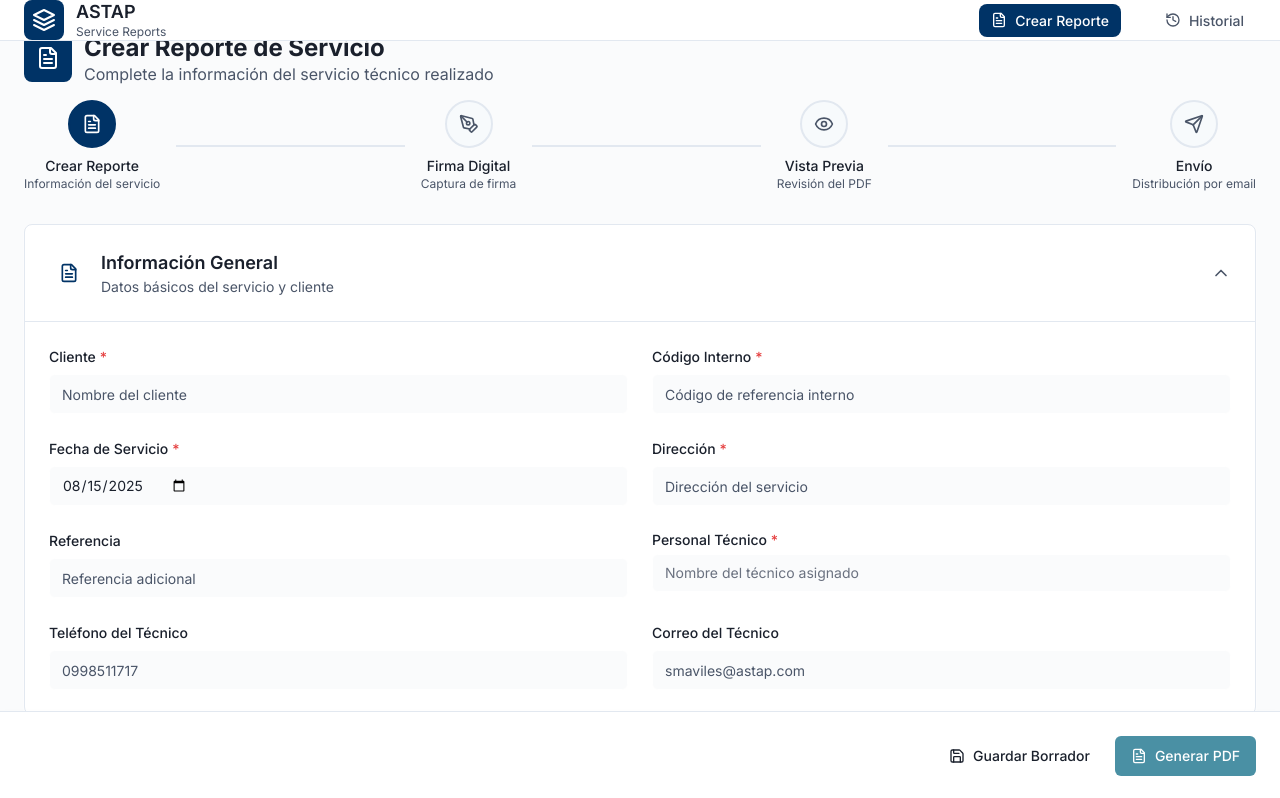
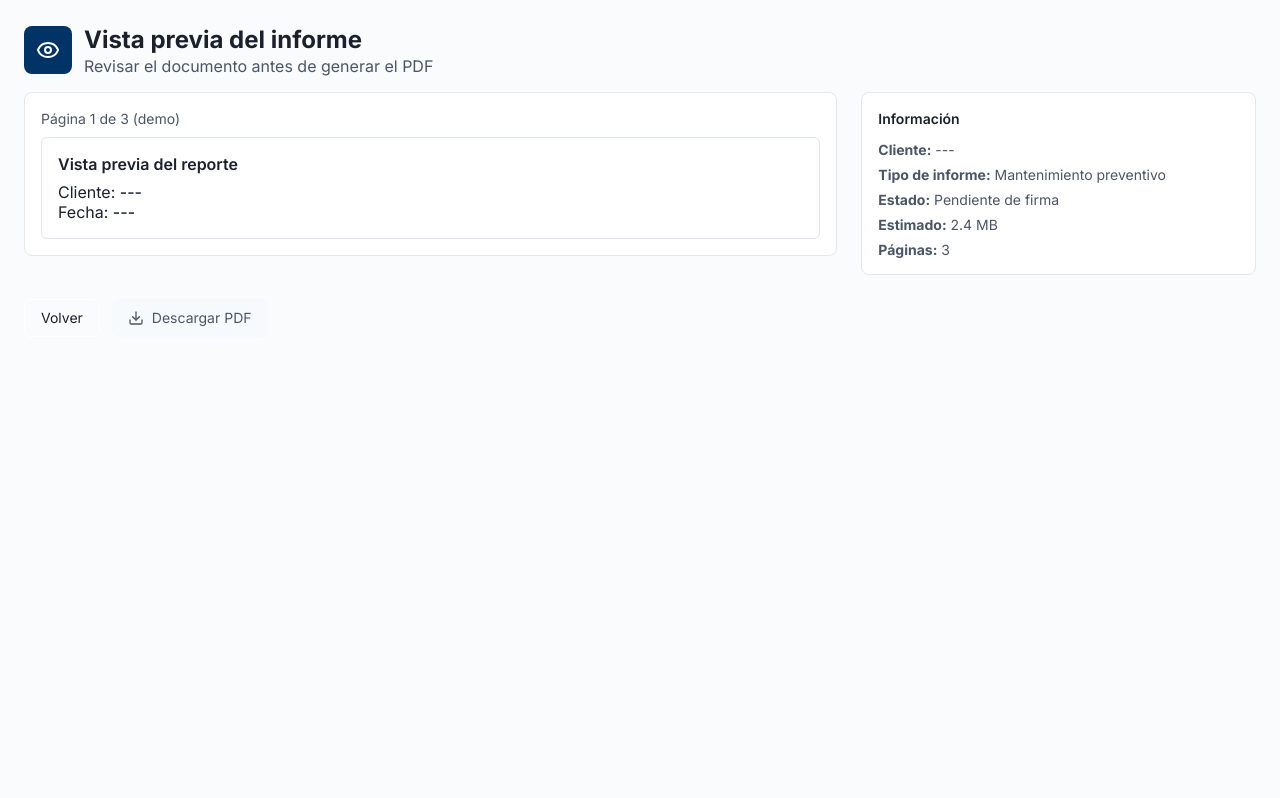
Before and after one commit to Djjasline/prueba-completa, a React (Vite) app: page /service-report-creation in a window 1280 px wide. Shown: the top 798 px of the page. Built offline with nearby package versions, Linux system fonts and the light colour scheme.

Commit message:
Update index.jsx

```diff
--- a/src/pages/service-report-creation/index.jsx
+++ b/src/pages/service-report-creation/index.jsx
@@ -1,364 +1,130 @@
-import React, { useState, useEffect } from 'react';
-import { useNavigate } from 'react-router-dom';
-import Header from '../../components/ui/Header';
-import WorkflowProgress from '../../components/ui/WorkflowProgress';
-import ContextualActionBar from '../../components/ui/ContextualActionBar';
-import GeneralInformationSection from './components/GeneralInformationSection';
-import DynamicTestingTable from './components/DynamicTestingTable';
-import ActivitiesIncidentsSection from './components/ActivitiesIncidentsSection';
-import MaterialsUsageSection from './components/MaterialsUsageSection';
-import EquipmentDetailsSection from './components/EquipmentDetailsSection';
-import ResponsiblePartiesSection from './components/ResponsiblePartiesSection';
-import DigitalSignatureSection from './components/DigitalSignatureSection';
+import React, { useEffect, useMemo, useRef, useState } from 'react';
+import { useLocation, useNavigate } from 'react-router-dom';
 import Icon from '../../components/AppIcon';
 
-const ServiceReportCreation = () => {
+const PdfReportPreview = () => {
+  const location = useLocation();
   const navigate = useNavigate();
-  const [isLoading, setIsLoading] = useState(false);
-  const [collapsedSections, setCollapsedSections] = useState({
-    generalInfo: false,
-    beforeTesting: false,
-    activitiesIncidents: false,
-    afterTesting: false,
-    materialsUsage: false,
-    equipmentDetails: false,
-    responsibleParties: false,
-    digitalSignatures: false
-  });
+  const containerRef = useRef(null);
 
-  const [formData, setFormData] = useState({
-    generalInfo: {
-      client: '',
-      internalCode: '',
-      serviceDate: new Date().toISOString().split('T')[0],
-      address: '',
-      reference: '',
-      technicalPersonnel: ''
-    },
-    beforeTesting: [],
-    activitiesIncidents: {
-      activitiesDescription: '',
-      activitiesEvidenceUrl: '',
-      activitiesEvidenceImages: [],
-      incidentsDescription: '',
-      incidentsEvidenceUrl: '',
-      incidentsEvidenceImages: []
-    },
-    afterTesting: [],
-    materialsUsage: [],
-    equipmentDetails: {
-      type: '',
-      brand: '',
-      model: '',
-      serialNumber: '',
-      year: '',
-      vinChassis: '',
-      plateNumber: '',
-      workHours: '',
-      mileage: '',
-      panoramicImage: ''
-    },
-    responsibleParties: {
-      astap: {
-        name: '',
-        position: '',
-        phone: '',
-        email: ''
-      },
-      client: {
-        name: '',
-        position: '',
-        phone: '',
-        email: ''
-      }
-    },
-    digitalSignatures: {
-      astap: null,
-      client: null
+  // 1) Intenta tomar del navigate (state) y si no, del localStorage
+  const reportData = useMemo(() => {
+    if (location.state?.reportData) return location.state.reportData;
+    try {
+      const raw = localStorage.getItem('astap-report-for-pdf'); // fallback que guardamos antes
+      return raw ? JSON.parse(raw) : null;
+    } catch {
+      return null;
     }
-  });
+  }, [location.state]);
 
-  // Load saved data from localStorage on component mount
+  // 2) Estado para habilitar el botón cuando tengamos datos
+  const [ready, setReady] = useState(false);
+
   useEffect(() => {
-    const savedData = localStorage.getItem('astap-current-report');
-    if (savedData) {
-      try {
-        const parsedData = JSON.parse(savedData);
-        setFormData(parsedData);
-      } catch (error) {
-        console.error('Error loading saved report data:', error);
-      }
+    // Consideramos “lista” la vista cuando tenemos datos mínimos
+    if (reportData?.generalInfo?.client && reportData?.generalInfo?.serviceDate) {
+      setReady(true);
+    } else {
+      setReady(false);
     }
-  }, []);
+  }, [reportData]);
 
-  // Auto-save to localStorage whenever formData changes
-  useEffect(() => {
-    const timeoutId = setTimeout(() => {
-      localStorage.setItem('astap-current-report', JSON.stringify(formData));
-    }, 1000); // Debounce for 1 second
-
-    return () => clearTimeout(timeoutId);
-  }, [formData]);
-
-  const updateFormData = (section, data) => {
-    setFormData(prev => ({
-      ...prev,
-      [section]: data
-    }));
-  };
-
-  const toggleSection = (sectionKey) => {
-    setCollapsedSections(prev => ({
-      ...prev,
-      [sectionKey]: !prev[sectionKey]
-    }));
-  };
-
-  const validateForm = () => {
-    const errors = [];
-
-    // Validate general information
-    if (!formData.generalInfo.client.trim()) errors.push('Cliente es requerido');
-    if (!formData.generalInfo.internalCode.trim()) errors.push('Código interno es requerido');
-    if (!formData.generalInfo.serviceDate) errors.push('Fecha de servicio es requerida');
-    if (!formData.generalInfo.address.trim()) errors.push('Dirección es requerida');
-    if (!formData.generalInfo.technicalPersonnel.trim()) errors.push('Personal técnico es requerido');
-
-    // Validate equipment details
-    if (!formData.equipmentDetails.type.trim()) errors.push('Tipo de equipo es requerido');
-    if (!formData.equipmentDetails.brand.trim()) errors.push('Marca del equipo es requerida');
-    if (!formData.equipmentDetails.model.trim()) errors.push('Modelo del equipo es requerido');
-    if (!formData.equipmentDetails.serialNumber.trim()) errors.push('Número de serie es requerido');
-
-    // Validate responsible parties
-    if (!formData.responsibleParties.astap.name.trim()) errors.push('Nombre del técnico ASTAP es requerido');
-    if (!formData.responsibleParties.astap.position.trim()) errors.push('Cargo del técnico ASTAP es requerido');
-    if (!formData.responsibleParties.astap.phone.trim()) errors.push('Teléfono del técnico ASTAP es requerido');
-    if (!formData.responsibleParties.client.name.trim()) errors.push('Nombre del representante del cliente es requerido');
-    if (!formData.responsibleParties.client.position.trim()) errors.push('Cargo del representante del cliente es requerido');
-    if (!formData.responsibleParties.client.phone.trim()) errors.push('Teléfono del representante del cliente es requerido');
-
-    return errors;
-  };
-
-  const handleSaveDraft = async () => {
-    setIsLoading(true);
-
+  const handleDownloadPdf = async () => {
+    if (!ready || !reportData) return;
+    // Aquí puedes implementar html2canvas + jsPDF.
+    // Por ahora, solo simulamos la descarga:
     try {
-      // Simulate API call
-      await new Promise(resolve => setTimeout(resolve, 1500));
-
-      // Save to localStorage with timestamp
-      const draftData = {
-        ...formData,
-        savedAt: new Date().toISOString(),
-        status: 'draft'
-      };
-
-      localStorage.setItem(`astap-draft-${Date.now()}`, JSON.stringify(draftData));
-
-      // Show success message (in a real app, you'd use a toast notification)
-      alert('Borrador guardado exitosamente');
-
-    } catch (error) {
-      console.error('Error saving draft:', error);
-      alert('Error al guardar el borrador');
-    } finally {
-      setIsLoading(false);
+      // Simular render/generación
+      await new Promise((r) => setTimeout(r, 500));
+      alert('PDF generado (simulación). Integra html2canvas + jsPDF aquí.');
+    } catch (e) {
+      console.error(e);
+      alert('No se pudo generar el PDF.');
     }
   };
 
-  const handleGeneratePDF = async () => {
-    const validationErrors = validateForm();
-
-    if (validationErrors.length > 0) {
-      alert(`Por favor complete los siguientes campos:\n\n${validationErrors.join('\n')}`);
-      return;
-    }
-
-    if (!formData.digitalSignatures.astap || !formData.digitalSignatures.client) {
-      alert('Se requieren ambas firmas digitales para generar el PDF');
-      return;
-    }
-
-    setIsLoading(true);
-
-    try {
-      // Simulate PDF generation
-      await new Promise(resolve => setTimeout(resolve, 2000));
-
-      // In a real implementation, you would use html2canvas and jsPDF here
-      // For now, we'll navigate to the PDF preview page
-      navigate('/pdf-report-preview', {
-        state: { reportData: formData }
-      });
-
-    } catch (error) {
-      console.error('Error generating PDF:', error);
-      alert('Error al generar el PDF');
-    } finally {
-      setIsLoading(false);
-    }
-  };
-
-  const handleSendReport = async () => {
-    const validationErrors = validateForm();
-
-    if (validationErrors.length > 0) {
-      alert(`Por favor complete los siguientes campos:\n\n${validationErrors.join('\n')}`);
-      return;
-    }
-
-    if (!formData.digitalSignatures.astap || !formData.digitalSignatures.client) {
-      alert('Se requieren ambas firmas digitales para enviar el reporte');
-      return;
-    }
-
-    setIsLoading(true);
-
-    try {
-      // Simulate email sending
-      await new Promise(resolve => setTimeout(resolve, 1500));
-
-      // Navigate to email integration interface
-      navigate('/email-integration-interface', {
-        state: { reportData: formData }
-      });
-
-    } catch (error) {
-      console.error('Error sending report:', error);
-      alert('Error al enviar el reporte');
-    } finally {
-      setIsLoading(false);
-    }
-  };
-
-  const contextualActions = [
-    {
-      label: 'Guardar Borrador',
-      variant: 'outline',
-      icon: 'Save',
-      onClick: handleSaveDraft,
-      loading: isLoading
-    },
-    {
-      label: 'Generar PDF',
-      variant: 'secondary',
-      icon: 'FileText',
-      onClick: handleGeneratePDF,
-      loading: isLoading
-    },
-    {
-      label: 'Enviar Reporte',
-      variant: 'default',
-      icon: 'Send',
-      onClick: handleSendReport,
-      loading: isLoading,
-      primary: true
-    }
-  ];
+  const missing = !reportData;
 
   return (
     <div className="min-h-screen bg-background">
-      <Header />
+      {/* Cabecera simple */}
+      <div className="max-w-7xl mx-auto px-6 py-6">
+        <div className="flex items-center space-x-3 mb-4">
+          <div className="flex items-center justify-center w-12 h-12 bg-primary rounded-lg">
+            <Icon name="Eye" size={24} className="text-primary-foreground" />
+          </div>
+          <div>
+            <h1 className="text-2xl font-bold text-foreground">Vista previa del informe</h1>
+            <p className="text-muted-foreground">
+              Revisar el documento antes de generar el PDF
+            </p>
+          </div>
+        </div>
 
-      <main className="pt-15">
-        <div className="max-w-7xl mx-auto px-6 py-8">
-          {/* Page Header */}
-          <div className="mb-8">
-            <div className="flex items-center space-x-3 mb-4">
-              <div className="flex items-center justify-center w-12 h-12 bg-primary rounded-lg">
-                <Icon name="FileText" size={24} className="text-primary-foreground" />
+        {/* Tarjeta de “metadatos” a la derecha y preview */}
+        <div className="grid grid-cols-1 lg:grid-cols-3 gap-6">
+          {/* Preview izquierda (2/3) */}
+          <div className="lg:col-span-2">
+            <div ref={containerRef} className="border border-border rounded-lg p-4 bg-card">
+              <div className="text-sm text-muted-foreground mb-2">
+                Página 1 de 3 (demo)
               </div>
-              <div>
-                <h1 className="text-2xl font-bold text-foreground">
-                  Crear Reporte de Servicio
-                </h1>
-                <p className="text-muted-foreground">
-                  Complete la información del servicio técnico realizado
-                </p>
+
+              {/* Contenido simple para que veas Cliente y Fecha */}
+              <div className="rounded-md border border-border p-4">
+                <h2 className="font-semibold text-foreground mb-2">Vista previa del reporte</h2>
+                <p>Cliente: <span className="font-medium">{reportData?.generalInfo?.client || '---'}</span></p>
+                <p>Fecha: <span className="font-medium">{reportData?.generalInfo?.serviceDate || '---'}</span></p>
               </div>
             </div>
-
-            {/* Workflow Progress */}
-            <WorkflowProgress currentStep={1} className="mb-6" />
           </div>
 
-          {/* Form Sections */}
-          <div className="space-y-6 mb-24">
-            <GeneralInformationSection
-              formData={formData}
-              updateFormData={updateFormData}
-              isCollapsed={collapsedSections.generalInfo}
-              onToggleCollapse={() => toggleSection('generalInfo')}
-            />
+          {/* Sidebar derecha (1/3) */}
+          <aside className="space-y-4">
+            <div className="bg-card border border-border rounded-lg p-4">
+              <h3 className="text-sm font-semibold text-foreground mb-3">Información</h3>
+              <ul className="text-sm space-y-2 text-muted-foreground">
+                <li><b>Cliente:</b> {reportData?.generalInfo?.client || '---'}</li>
+                <li><b>Tipo de informe:</b> Mantenimiento preventivo</li>
+                <li><b>Estado:</b> Pendiente de firma</li>
+                <li><b>Estimado:</b> 2.4 MB</li>
+                <li><b>Páginas:</b> 3</li>
+              </ul>
+            </div>
+          </aside>
+        </div>
 
-            <DynamicTestingTable
-              title="Pruebas Antes del Servicio"
-              description="Parámetros medidos antes de iniciar el servicio"
-              icon="TestTube"
-              data={formData.beforeTesting}
-              onUpdateData={(data) => updateFormData('beforeTesting', data)}
-              isCollapsed={collapsedSections.beforeTesting}
-              onToggleCollapse={() => toggleSection('beforeTesting')}
-            />
+        {/* Barra inferior de acciones */}
+        <div className="mt-6 flex flex-wrap gap-3">
+          <button
+            onClick={() => navigate(-1)}
+            className="inline-flex items-center px-4 py-2 rounded-md border border-input text-sm"
+          >
+            Volver
+          </button>
 
-            <ActivitiesIncidentsSection
-              formData={formData}
-              updateFormData={updateFormData}
-              isCollapsed={collapsedSections.activitiesIncidents}
-              onToggleCollapse={() => toggleSection('activitiesIncidents')}
-            />
-
-            <DynamicTestingTable
-              title="Pruebas Después del Servicio"
-              description="Parámetros medidos después de completar el servicio"
-              icon="CheckCircle"
-              data={formData.afterTesting}
-              onUpdateData={(data) => updateFormData('afterTesting', data)}
-              isCollapsed={collapsedSections.afterTesting}
-              onToggleCollapse={() => toggleSection('afterTesting')}
-            />
-
-            <MaterialsUsageSection
-              formData={formData}
-              updateFormData={updateFormData}
-              isCollapsed={collapsedSections.materialsUsage}
-              onToggleCollapse={() => toggleSection('materialsUsage')}
-            />
-
-            <EquipmentDetailsSection
-              formData={formData}
-              updateFormData={updateFormData}
-              isCollapsed={collapsedSections.equipmentDetails}
-              onToggleCollapse={() => toggleSection('equipmentDetails')}
-            />
-
-            <ResponsiblePartiesSection
-              formData={formData}
-              updateFormData={updateFormData}
-              isCollapsed={collapsedSections.responsibleParties}
-              onToggleCollapse={() => toggleSection('responsibleParties')}
-            />
-
-            <DigitalSignatureSection
-              formData={formData}
-              updateFormData={updateFormData}
-              isCollapsed={collapsedSections.digitalSignatures}
-              onToggleCollapse={() => toggleSection('digitalSignatures')}
-            />
-          </div>
+          <button
+            onClick={handleDownloadPdf}
+            disabled={!ready || missing}
+            className={`inline-flex items-center px-4 py-2 rounded-md text-sm ${
+              !ready || missing
+                ? 'bg-muted text-muted-foreground cursor-not-allowed'
+                : 'bg-secondary text-secondary-foreground hover:opacity-90'
+            }`}
+            title={
+              !ready || missing
+                ? 'Completa Cliente y Fecha en el informe, y vuelve a generar la vista previa.'
+                : 'Descargar PDF'
+            }
+          >
+            <Icon name="Download" size={16} className="mr-2" />
+            Descargar PDF
+          </button>
         </div>
-      </main>
-
-      {/* Contextual Action Bar */}
-      <ContextualActionBar
-        actions={contextualActions}
-        position="sticky"
-        isLoading={isLoading}
-      />
+      </div>
     </div>
   );
 };
 
-export default ServiceReportCreation;
+export default PdfReportPreview;
```
